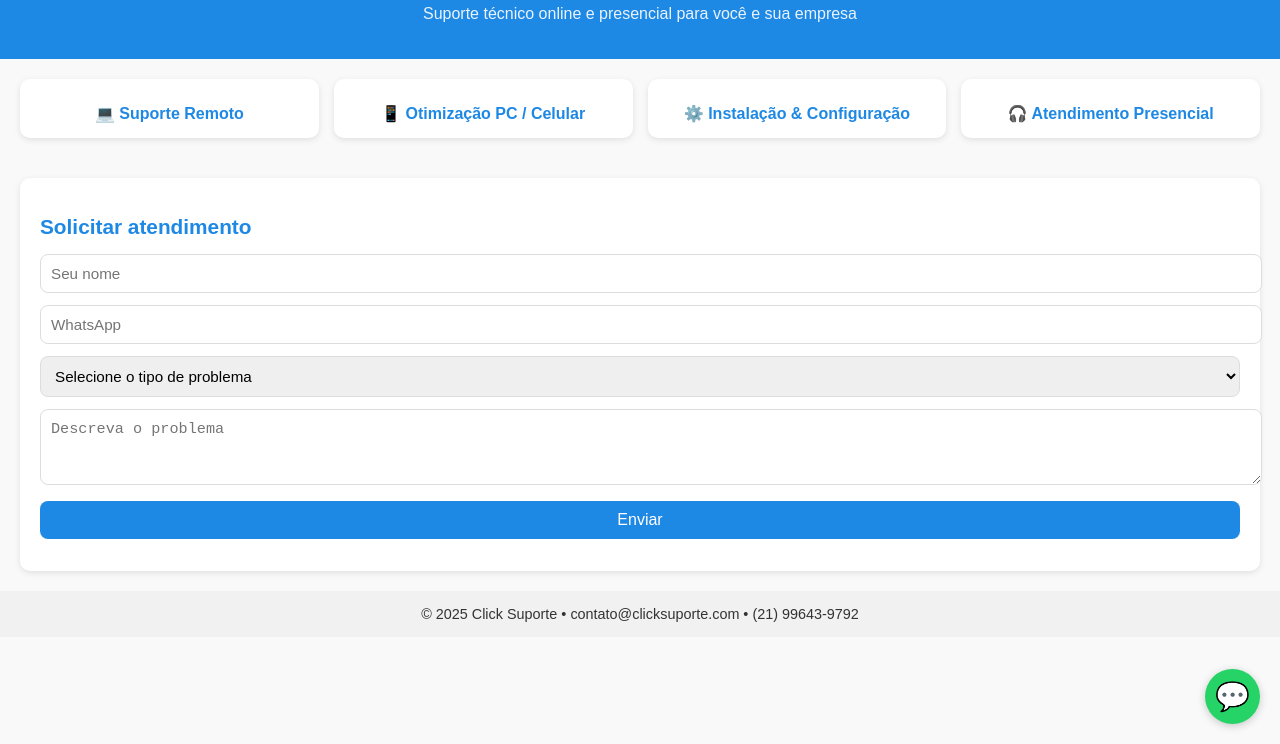
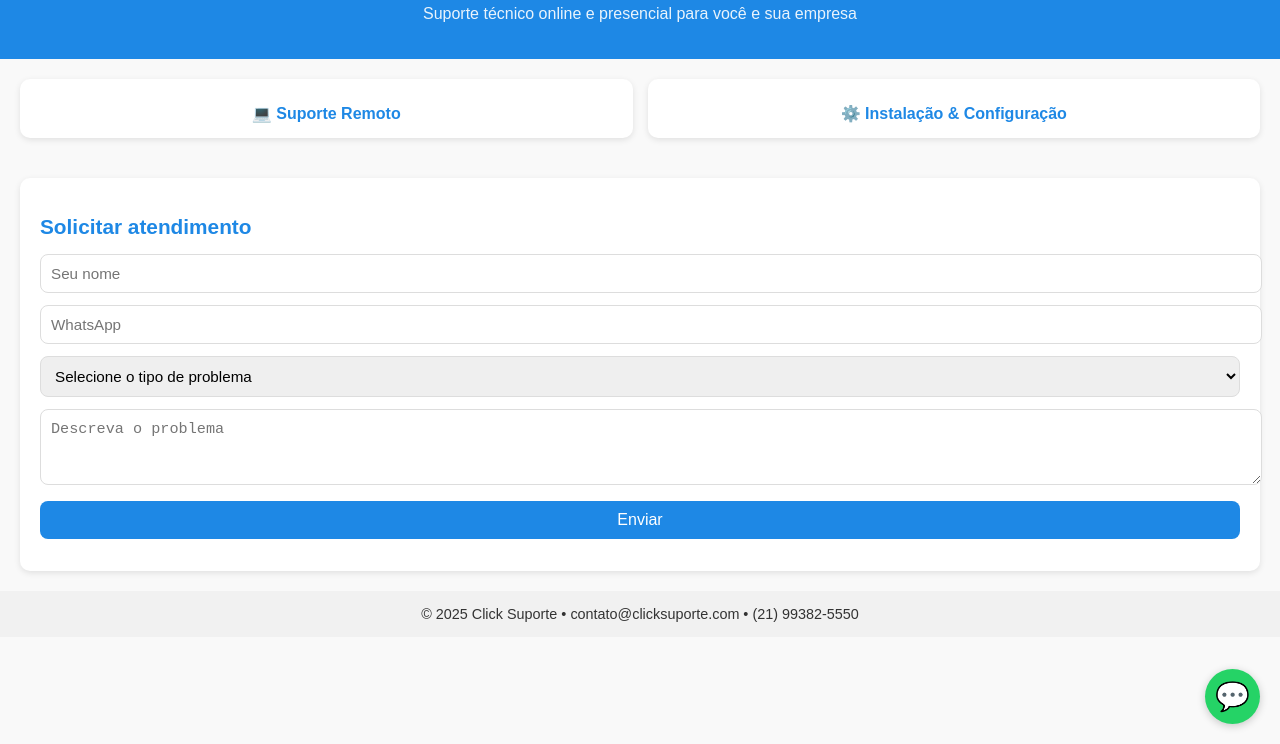
Before and after one commit to Luisgf013/Click_suporte, a plain HTML site: page index.html in a window 1280 px wide. Shown: the part 56-800 px from the top of the page. Drawn offline with Linux system fonts and the light colour scheme.

Commit message:
Update index.html

```diff
--- a/index.html
+++ b/index.html
@@ -130,13 +130,7 @@
       <h3>💻 Suporte Remoto</h3>
     </div>
     <div class="service-card">
-      <h3>📱 Otimização PC / Celular</h3>
-    </div>
-    <div class="service-card">
       <h3>⚙️ Instalação & Configuração</h3>
-    </div>
-    <div class="service-card">
-      <h3>🎧 Atendimento Presencial</h3>
     </div>
   </section>
 
@@ -148,9 +142,7 @@
       <select id="tipo">
         <option value="">Selecione o tipo de problema</option>
         <option>Suporte Remoto</option>
-        <option>Otimização</option>
         <option>Instalação/Configuração</option>
-        <option>Atendimento Presencial</option>
       </select>
       <textarea id="descricao" rows="3" placeholder="Descreva o problema" required></textarea>
       <button type="submit">Enviar</button>
@@ -158,11 +150,11 @@
   </section>
 
   <footer>
-    © 2025 Click Suporte • contato@clicksuporte.com • (21) 99643-9792
+    © 2025 Click Suporte • contato@clicksuporte.com • (21) 99382-5550
   </footer>
 
   <!-- Botão flutuante WhatsApp -->
-  <a href="https://wa.me/5521996439792" class="whatsapp-float" target="_blank">💬</a>
+  <a href="https://wa.me/5521993825550" class="whatsapp-float" target="_blank">💬</a>
 
   <script>
     function sendMessage() {
@@ -177,7 +169,7 @@
                   `Descrição: ${descricao}`;
 
       // Envia para WhatsApp
-      window.open(`https://wa.me/5521996439792?text=${msg}`, "_blank");
+      window.open(`https://wa.me/5521993825550?text=${msg}`, "_blank");
 
       // Envia para Email
       window.open(`mailto:click.suporte.ti@gmail.com?subject=Novo Atendimento - ${tipo}&body=${msg}`, "_blank");
```
